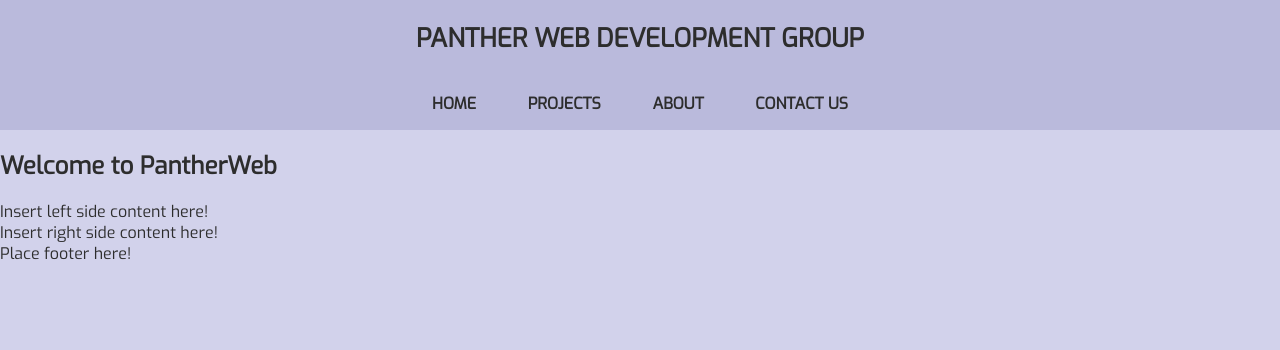
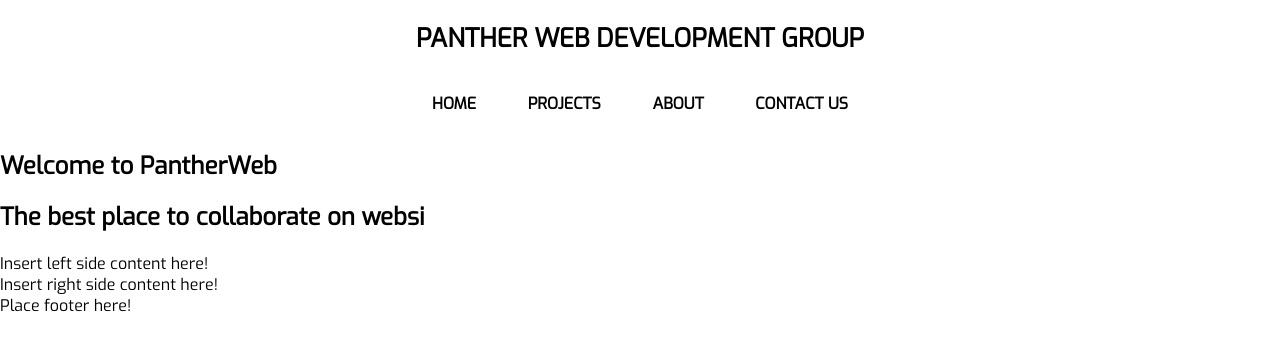
Before and after one commit to NectarCoder/pantherweb-website, a plain HTML site: page docs/index.html in a window 1280 px wide. Drawn offline with Linux system fonts and the light colour scheme.

Commit message:
Updating site

```diff
--- a/docs/index.css
+++ b/docs/index.css
@@ -2,14 +2,14 @@
 
 :root {
 	/* Light theme */
-	--bg-color__rgb: 210 210 235;
-	--bg-color: rgb(var(--bg-color__rgb) / 1);
-	--fg-color__rgb: 45 45 45;
-	--fg-color: rgb(var(--fg-color__rgb) / 1);
-	--header-color__rgb: 186 186 220;
-	--header-color: rgb(var(--header-color__rgb) / 1);
-	--header-fg-color__rgb: 26 26 26;
-	--header-fg-color: rgb(var(--header-fg-color__rgb) / 1);
+	--bg-color-light__rgb: 210 210 235;
+	--bg-color-light: rgb(var(--bg-color__rgb) / 1);
+	--fg-color-light__rgb: 45 45 45;
+	--fg-color-light: rgb(var(--fg-color__rgb) / 1);
+	--header-color-light__rgb: 186 186 220;
+	--header-color-light: rgb(var(--header-color__rgb) / 1);
+	--header-fg-color-light__rgb: 26 26 26;
+	--header-fg-color-light: rgb(var(--header-fg-color__rgb) / 1);
 	/* Dark theme */
 	--bg-color-dark__rgb: 65 65 65;
 	--bg-color-dark: rgb(var(--bg-color-dark__rgb) / 1);
@@ -27,6 +27,19 @@ body {
 	background-color: var(--bg-color);
 	color: var(--fg-color);
 	margin: auto;
+	--bg-color: var(--bg-color-light);
+	--fg-color: var(--fg-color-light);
+	--header-color: var(--header-color-light);
+	--header-fg-color: var(--header-fg-color-light);
+}
+
+@media (prefers-color-scheme: dark) {
+	body {
+		--bg-color: var(--bg-color-dark);
+		--fg-color: var(--fg-color-dark);
+		--header-color: var(--header-color-dark);
+		--header-fg-color: var(--header-fg-color-dark);
+	}
 }
 
 #pw-header {
@@ -86,6 +99,12 @@ body {
 	transition: all 500ms ease-in-out;
 }
 
+@media (prefers-reduced-motion) {
+	#pw-nav-list > .pw-nav-item > .pw-nav-link {
+		transition: none;
+	}
+}
+
 #pw-nav-list > .pw-nav-item > .pw-nav-link:hover {
 	color: var(--header-color);
 	background-color: var(--header-fg-color);
--- a/docs/index.html
+++ b/docs/index.html
@@ -35,7 +35,7 @@
 		<header class="pw-main-header" id="pw-main-header">
 			<section class="pw-main-header__section pw-titles">
 				<h1 class="pw-title" id="pw-title">Welcome to PantherWeb</h1>
-				<h2 class="pw-subtitle" id="pw-subtitle"></h2>
+				<h2 class="pw-subtitle" id="pw-subtitle">The best place to collaborate on websi</h2>
 			</section>
 			<section class="pw-main-header__section pw-main-hero">
 
```
